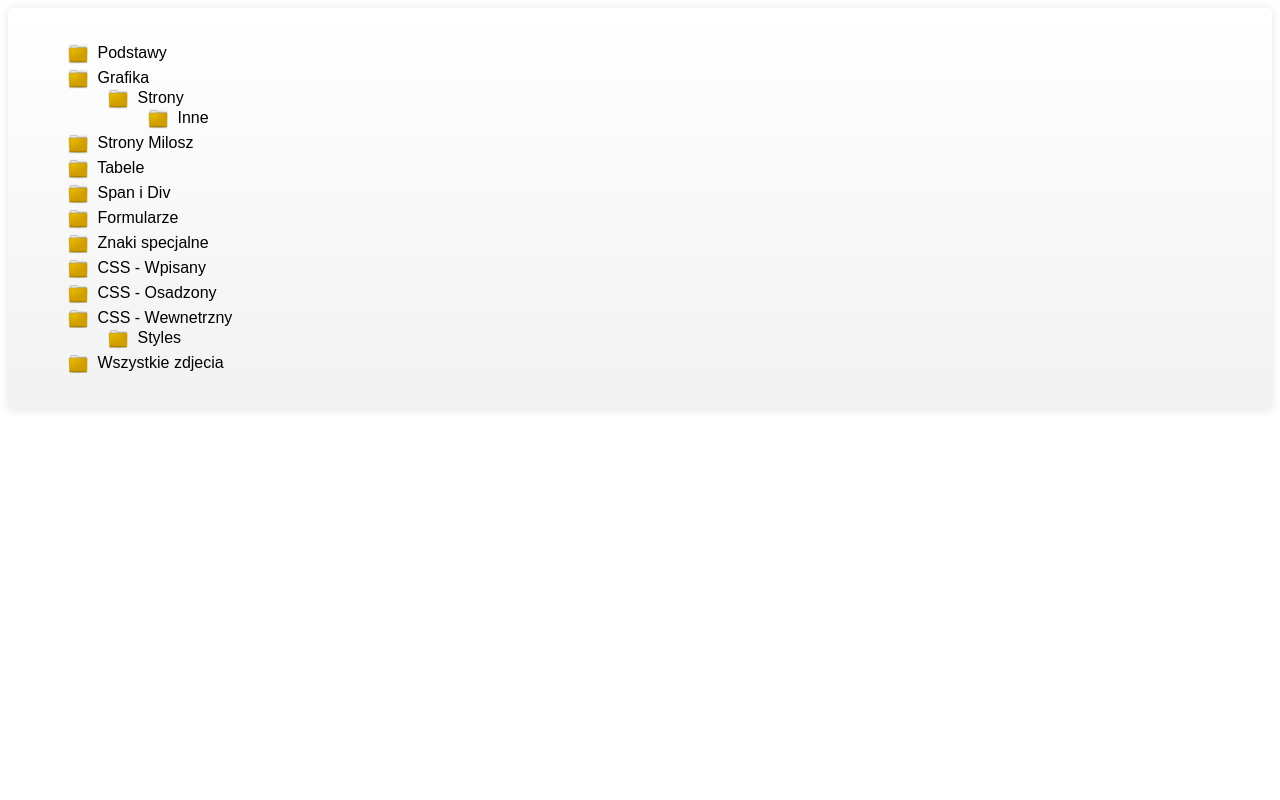
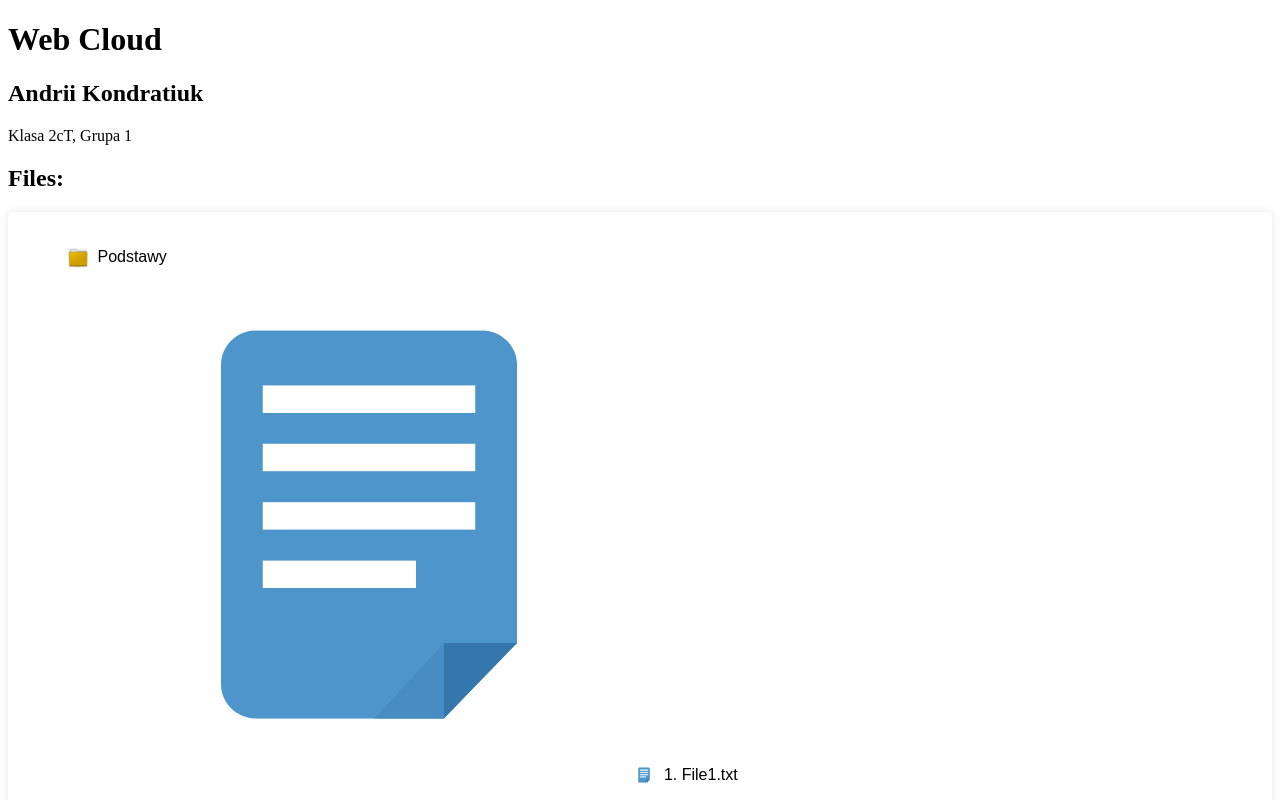
Before and after one commit to ITSLIFEOFF01/mechanik2cT-1, a plain HTML site: page index.html in a window 1280 px wide. Shown: the top 800 px of the page. Drawn offline with Linux system fonts and the light colour scheme.

Commit message:
Update index.html

```diff
--- a/index.html
+++ b/index.html
@@ -7,6 +7,11 @@
     <link rel="stylesheet" href="styles.css">
 </head>
 <body>
+  <div class="container">
+    <h1>Web Cloud</h1>
+    <h2>Andrii Kondratiuk</h2>
+    <div id="author-info">Klasa 2cT, Grupa 1</div>
+    <h2>Files:</h2>
     <div id="fileTree" class="file-tree">
       <ul>
         <li class="folder">
@@ -209,6 +214,6 @@
         <!-- Добавьте остальные папки по аналогии -->
       </ul>
     </div>
-  <script src="script.js"></script>
+  </div>
 </body>
 </html>
```
Lines whose indentation alone changed are shown as unchanged.
